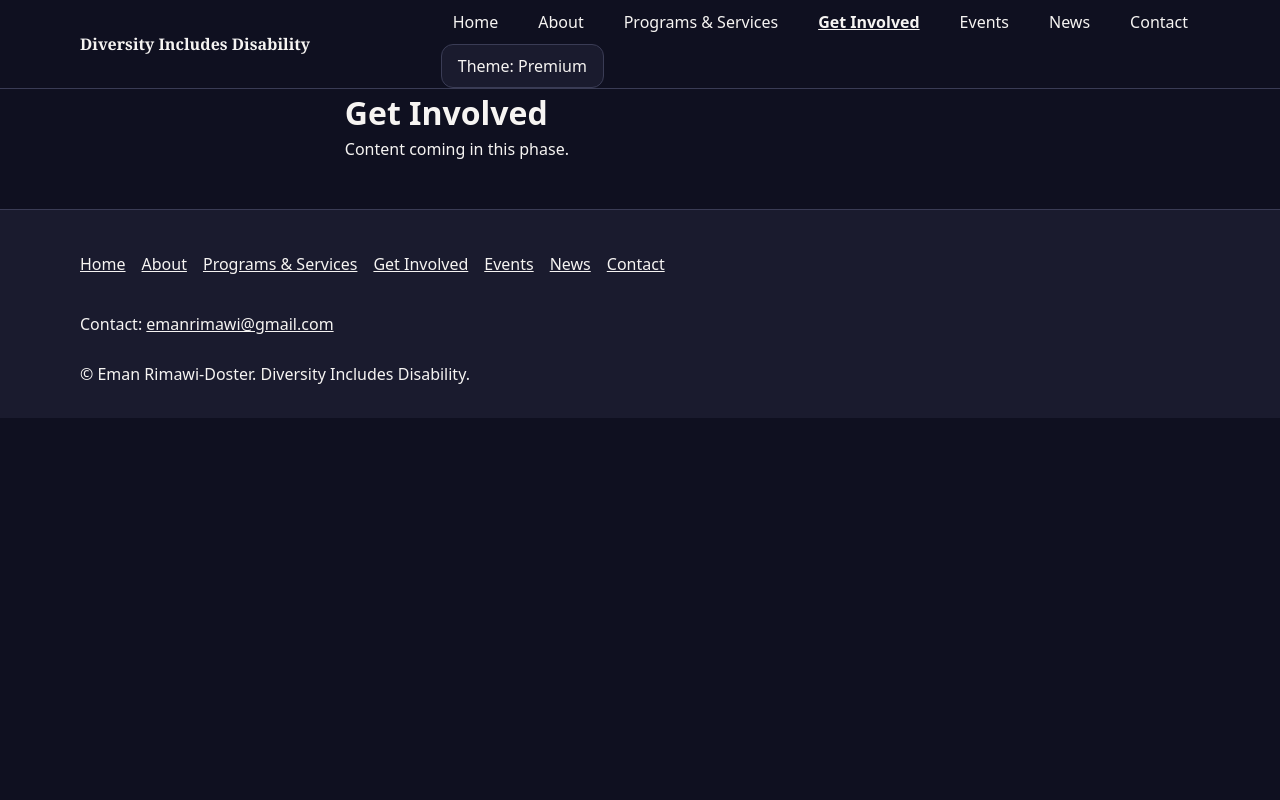
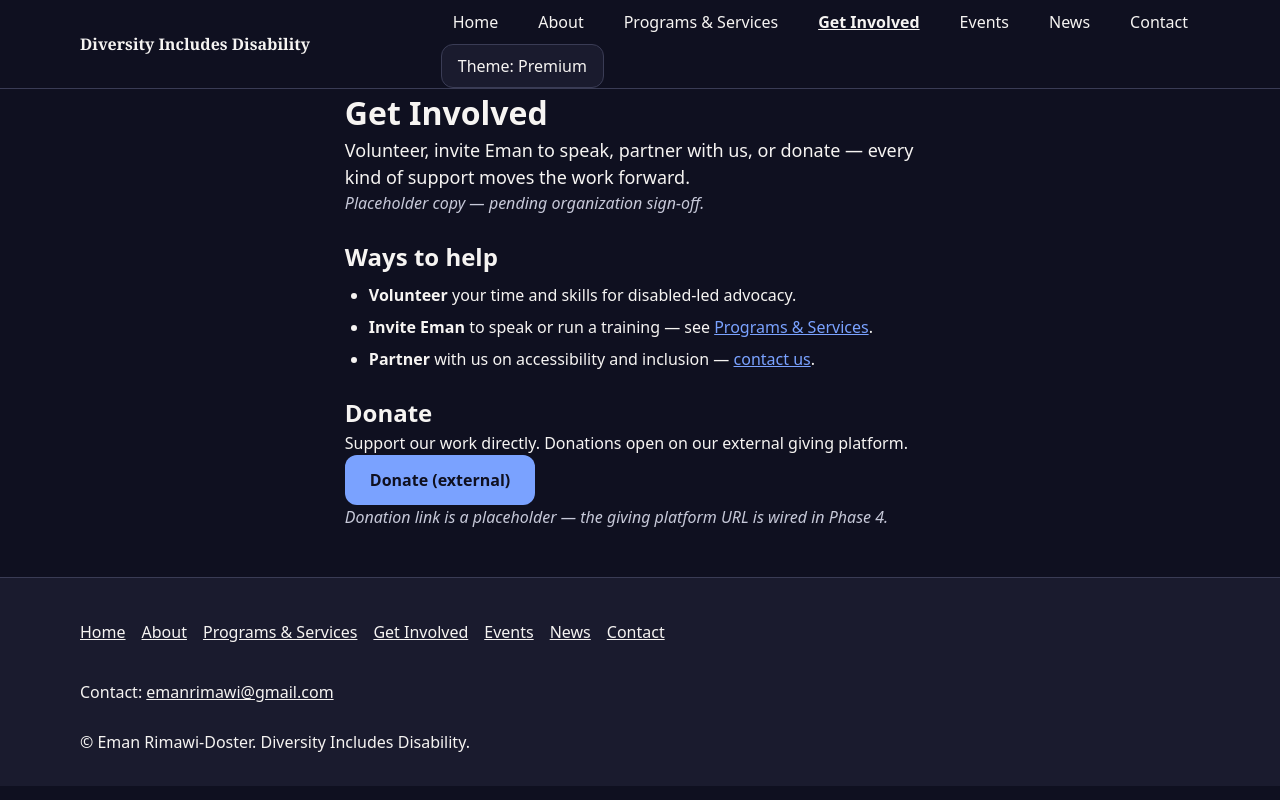
Before and after one commit to wolfwdavid/diversityincludesdisability_one, a SvelteKit app: page /get-involved in a window 1280 px wide. Built offline with nearby package versions, Linux system fonts and the light colour scheme.

Commit message:
feat(03-04): flesh Get Involved with volunteer info + safe donate link-out
- Authored+flagged volunteer copy; base-prefixed internal links
- External Donate anchor rel=noopener noreferrer, TODO Phase-4 URL, no payment widget
- Single h1 + two ordered h2 sections (ways, donate)

```diff
--- a/src/routes/get-involved/+page.svelte
+++ b/src/routes/get-involved/+page.svelte
@@ -1,3 +1,38 @@
-<svelte:head><title>Get Involved — Diversity Includes Disability</title></svelte:head>
+<script lang="ts">
+  import { base } from '$app/paths';
+</script>
+
+<svelte:head>
+  <title>Get Involved — Diversity Includes Disability</title>
+  <meta name="description" content="Volunteer, invite Eman to speak, partner with us, or donate to support intersectional disability equity." />
+</svelte:head>
+
 <h1>Get Involved</h1>
-<p>Content coming in this phase.</p>
+<!-- COPY: AUTHORED PLACEHOLDER — confirm with organization before launch. -->
+<p class="lede">Volunteer, invite Eman to speak, partner with us, or donate — every kind of support moves the work forward.</p>
+<p class="disclaimer"><em>Placeholder copy — pending organization sign-off.</em></p>
+
+<section aria-labelledby="ways">
+  <h2 id="ways">Ways to help</h2>
+  <ul>
+    <li><strong>Volunteer</strong> your time and skills for disabled-led advocacy.</li>
+    <li><strong>Invite Eman</strong> to speak or run a training — see <a href="{base}/programs">Programs &amp; Services</a>.</li>
+    <li><strong>Partner</strong> with us on accessibility and inclusion — <a href="{base}/contact">contact us</a>.</li>
+  </ul>
+</section>
+
+<section aria-labelledby="donate">
+  <h2 id="donate">Donate</h2>
+  <p>Support our work directly. Donations open on our external giving platform.</p>
+  <!-- TODO(Phase 4/FORM-04): replace href="#" with the real external donation URL. No embedded payment widget. -->
+  <p><a class="button" href="#" rel="noopener noreferrer">Donate (external)</a></p>
+  <p class="disclaimer"><em>Donation link is a placeholder — the giving platform URL is wired in Phase 4.</em></p>
+</section>
+
+<style>
+  .lede { font-size: 1.125em; max-inline-size: var(--measure); }
+  .disclaimer { color: var(--color-text-muted); }
+  section { margin-block-start: var(--space-6); }
+  ul { padding-inline-start: var(--space-6); }
+  li { margin-block: var(--space-2); }
+</style>
```
